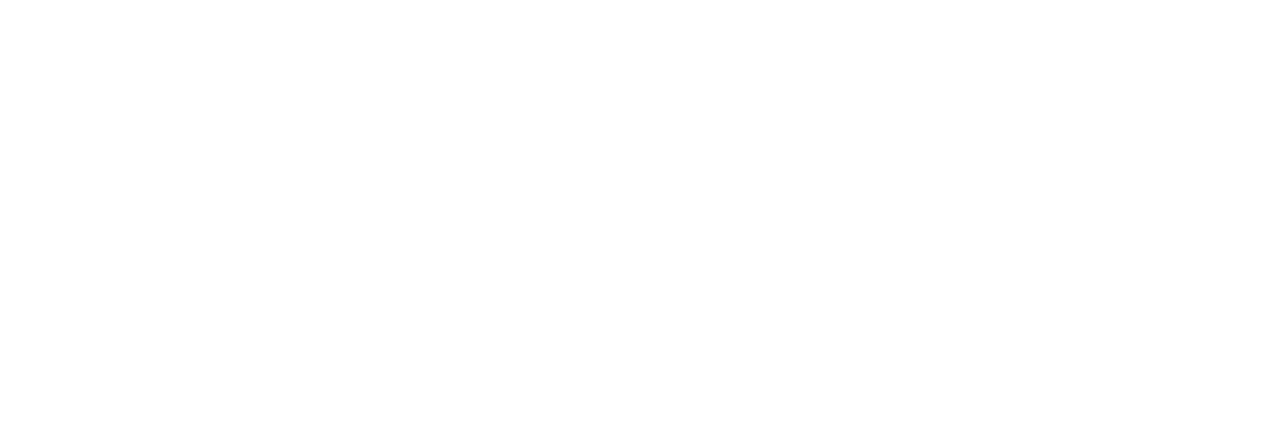
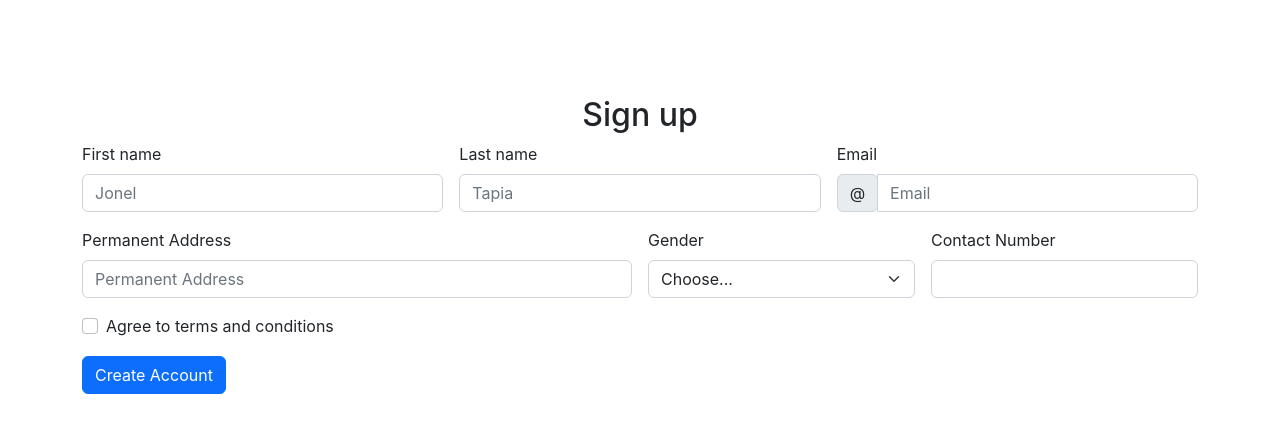
Before and after one commit to KingNelx/PHO-HCS-Front-end, a React (Create React App) app: page /registerform in a window 1280 px wide. Shown: the top 432 px of the page. Built offline with nearby package versions, Linux system fonts and the light colour scheme.

Commit message:
added sidebar

```diff
--- a/package.json
+++ b/package.json
@@ -6,6 +6,7 @@
     "@testing-library/jest-dom": "^5.16.5",
     "@testing-library/react": "^13.4.0",
     "@testing-library/user-event": "^13.5.0",
+    "jquery": "^3.6.1",
     "react": "^18.2.0",
     "react-dom": "^18.2.0",
     "react-router": "^6.4.2",
--- a/public/index.html
+++ b/public/index.html
@@ -6,6 +6,7 @@
   <link rel="icon" href="%PUBLIC_URL%/favicon.ico" />
   <meta name="viewport" content="width=device-width, initial-scale=1" />
   <meta name="theme-color" content="#000000" />
+
   <!-- CSS only -->
   <link href="https://cdn.jsdelivr.net/npm/bootstrap@5.2.2/dist/css/bootstrap.min.css" rel="stylesheet"
     integrity="sha384-Zenh87qX5JnK2Jl0vWa8Ck2rdkQ2Bzep5IDxbcnCeuOxjzrPF/et3URy9Bv1WTRi" crossorigin="anonymous">
--- a/src/App.js
+++ b/src/App.js
@@ -9,16 +9,22 @@ import UserHome from './Components/UserHome';
 import Loginform from './Forms/Loginform';
 import Registerform from './Forms/Registerform';
 import PatientSidebar from './Patient/PatientSidebar';
+import DoctorSidebar from './Doctors/DoctorSidebar';
+import Testxx from './Test/Testxx';
 
 const App = () => {
   return (
     <div>
+
       <BrowserRouter>
+
       <Routes>
         <Route path="/" element={<UserHome />}/>
         <Route path="/loginform" element={<Loginform />}/>
         <Route path="/registerform" element={<Registerform />} />
         <Route path="/sidebar"  element={<PatientSidebar />}/>
+        <Route path="/docsidebar" element={<DoctorSidebar />} />
+        <Route path="/test" element={<Testxx />} />
       </Routes>
       </BrowserRouter>
     </div>
--- /dev/null
+++ b/src/Doctors/DoctorSidebar.jsx
@@ -0,0 +1,67 @@
+import { Link } from "react-router-dom"
+const DoctorSidebar = () => {
+    return (
+        <div>
+            <div class="offcanvas offcanvas-start w-25" tabindex="-1" id="offcanvas" data-bs-keyboard="false" data-bs-backdrop="false">
+                <div class="offcanvas-header">
+                    <h6 class="offcanvas-title d-none d-sm-block" id="offcanvas">Menu</h6>
+                    <button type="button" class="btn-close text-reset" data-bs-dismiss="offcanvas" aria-label="Close"></button>
+                </div>
+                <div class="offcanvas-body px-0">
+                    <ul class="nav nav-pills flex-column mb-sm-auto mb-0 align-items-start" id="menu">
+                        <li class="nav-item">
+                            <a href="#" class="nav-link text-truncate">
+                                <i class="fs-5 bi-house"></i><span class="ms-1 d-none d-sm-inline">Home</span>
+                            </a>
+                        </li>
+                        <li>
+                            <a href="#submenu1" data-bs-toggle="collapse" class="nav-link text-truncate">
+                                <i class="fs-5 bi-speedometer2"></i><span class="ms-1 d-none d-sm-inline">Dashboard</span> </a>
+                        </li>
+                        <li>
+                            <Link to="/test" class="nav-link text-truncate">
+                                <i class="fs-5 bi-table"></i><span class="ms-1 d-none d-sm-inline">Patients</span></Link>
+                        </li>
+                        <li class="dropdown">
+                            <a href="#" class="nav-link dropdown-toggle  text-truncate" id="dropdown" data-bs-toggle="dropdown" aria-expanded="false">
+                                <i class="fs-5 bi-bootstrap"></i><span class="ms-1 d-none d-sm-inline">Bootstrap</span>
+                            </a>
+                            <ul class="dropdown-menu text-small shadow" aria-labelledby="dropdown">
+                                <li><a class="dropdown-item" href="#">New project...</a></li>
+                                <li><a class="dropdown-item" href="#">Settings</a></li>
+                                <li><a class="dropdown-item" href="#">Profile</a></li>
+                                <li>
+                                    <hr class="dropdown-divider" />
+                                </li>
+                                <li><a class="dropdown-item" href="#">Sign out</a></li>
+                            </ul>
+                        </li>
+                        <li>
+                            <a href="#" class="nav-link text-truncate">
+                                <i class="fs-5 bi-grid"></i><span class="ms-1 d-none d-sm-inline">Products</span></a>
+                        </li>
+                        <li>
+                            <a href="#" class="nav-link text-truncate">
+                                <i class="fs-5 bi-people"></i><span class="ms-1 d-none d-sm-inline">Customers</span> </a>
+                        </li>
+                    </ul>
+                </div>
+            </div>
+            <div class="container-fluid">
+                <div class="row">
+                    <div class="col min-vh-100 p-4">
+
+                        <button class="btn float-end" data-bs-toggle="offcanvas" data-bs-target="#offcanvas" role="button">
+                            <i class="bi bi-arrow-right-square-fill fs-3" data-bs-toggle="offcanvas" data-bs-target="#offcanvas"></i>
+                        </button>
+                        <p>Sriracha biodiesel taxidermy organic post-ironic, Intelligentsia salvia mustache 90's code editing brunch. Butcher polaroid VHS art party, hashtag Brooklyn deep v PBR narwhal sustainable mixtape swag wolf squid tote bag. Tote bag cronut semiotics, raw denim deep v taxidermy messenger bag. Tofu YOLO Etsy, direct trade ethical Odd Future jean shorts paleo. Forage Shoreditch tousled aesthetic irony, street art organic Bushwick artisan cliche semiotics ugh synth chillwave meditation. Shabby chic lomo plaid vinyl chambray Vice. Vice sustainable cardigan, Williamsburg master cleanse hella DIY 90's blog.</p>
+                        <p>Ethical Kickstarter PBR asymmetrical lo-fi. Dreamcatcher street art Carles, stumptown gluten-free Kickstarter artisan Wes Anderson wolf pug. Godard sustainable you probably haven't heard of them, vegan farm-to-table Williamsburg slow-carb readymade disrupt deep v. Meggings seitan Wes Anderson semiotics, cliche American Apparel whatever. Helvetica cray plaid, vegan brunch Banksy leggings +1 direct trade. Wayfarers codeply PBR selfies. Banh mi McSweeney's Shoreditch selfies, forage fingerstache food truck occupy YOLO Pitchfork fixie iPhone fanny pack art party Portland.</p> Sed ut perspiciatis unde omnis iste natus error sit voluptatem accusantium doloremque laudantium, totam rem aperiam, eaque ipsa quae ab illo inventore veritatis et quasi architecto beatae vitae dicta sunt explicabo. Nemo enim ipsam voluptatem quia voluptas sit aspernatur aut odit aut fugit, sed quia cor magni dolores eos qui ratione voluptatem sequi nesciunt. Neque porro quisquam est, qui dolorem ipsum quia dolor sit amet, consectetur, adipisci velit, sed quia non numquam eius modi tempora incidunt ut labore et dolore magnam aliquam quaerat voluptatem. Ut enim ad minima veniam, quis nostrum exercitationem ullam corporis suscipit laboriosam, nisi ut aliquid ex ea commodi consequatur?
+                    </div>
+
+                </div>
+            </div>
+        </div>
+    );
+}
+
+export default DoctorSidebar;
--- a/src/Forms/Loginform.jsx
+++ b/src/Forms/Loginform.jsx
@@ -1,21 +1,25 @@
+import {Link} from "react-router-dom"
+
 const Loginform = () => {
     return (
         <div className="container col-md-4 mt-5 py-5">
+            <h2 className="text-center"> Sign in</h2>
             <form>
                 <div class="mb-3  mx-auto">
                     <label for="exampleInputEmail1" class="form-label">Email address</label>
-                    <input type="email" class="form-control" id="exampleInputEmail1" aria-describedby="emailHelp" />
+                    <input type="email" class="form-control" id="exampleInputEmail1" aria-describedby="emailHelp" required placeholder="Email@" />
                     <div id="emailHelp" class="form-text">We'll never share your email with anyone else.</div>
                 </div>
                 <div class="mb-3  mx-auto">
                     <label for="exampleInputPassword1" class="form-label">Password</label>
-                    <input type="password" class="form-control" id="exampleInputPassword1" />
+                    <input type="password" class="form-control" id="exampleInputPassword1" required placeholder="Password"/>
                 </div>
                 <div class="mb-3  mx-auto">
                     <label for="exampleInputPassword1" class="form-label">Confirm Password</label>
-                    <input type="password" class="form-control" id="exampleInputPassword1" />
+                    <input type="password" class="form-control" id="exampleInputPassword1" required placeholder="Confirm Password"/>
                 </div>
-                <button type="submit" class="btn btn-primary mx-auto">Submit</button>
+                <Link to="/docsidebar" type="submit" class="btn btn-primary mx-auto">Submit</Link>
+                <Link to="/registerform" className="px-2">No Account? Go Sign up</Link>
             </form>
         </div>
     );
--- a/src/Forms/Registerform.jsx
+++ b/src/Forms/Registerform.jsx
@@ -1,9 +1,58 @@
+import { Link } from "react-router-dom"
+
 const Registerform = () => {
     return (
-        <div>
-
+        <div className="container mt-5 py-5 ">
+            <h2 className="text-center"> Sign up</h2>
+            <form class="row g-3 needs-validation" novalidate>
+                <div class="col-md-4">
+                    <label for="validationCustom01" class="form-label">First name</label>
+                    <input type="text" class="form-control" id="validationCustom01" placeholder="Jonel" required />
+                </div>
+                <div class="col-md-4">
+                    <label for="validationCustom01" class="form-label">Last name</label>
+                    <input type="text" class="form-control" id="validationCustom01" placeholder="Tapia" required />
+                </div>
+                <div class="col-md-4">
+                    <label for="validationCustomUsername" class="form-label">Email</label>
+                    <div class="input-group has-validation">
+                        <span class="input-group-text" id="inputGroupPrepend">@</span>
+                        <input type="email" class="form-control" id="validationCustomUsername" aria-describedby="inputGroupPrepend" required placeholder="Email" />
+                    </div>
+                </div>
+                <div class="col-md-6">
+                    <label for="validationCustom03" class="form-label">Permanent Address</label>
+                    <input type="text" class="form-control" id="validationCustom03" required placeholder="Permanent Address" />
+                </div>
+                <div class="col-md-3">
+                    <label for="validationCustom04" class="form-label">Gender</label>
+                    <select class="form-select" id="validationCustom04" required>
+                        <option selected disabled value="">Choose...</option>
+                        <option>Male</option>
+                        <option>Female</option>
+                    </select>
+                </div>
+                <div class="col-md-3">
+                    <label for="validationCustom05" class="form-label">Contact Number</label>
+                    <input type="text" class="form-control" id="validationCustom05" required />
+                </div>
+                <div class="col-12">
+                    <div class="form-check">
+                        <input class="form-check-input" type="checkbox" value="" id="invalidCheck" required />
+                        <label class="form-check-label" for="invalidCheck">
+                            Agree to terms and conditions
+                        </label>
+                        <div class="invalid-feedback">
+                            You must agree before submitting.
+                        </div>
+                    </div>
+                </div>
+                <div class="col-12">
+                    <Link to="/loginform" class="btn btn-primary" type="submit">Create Account</Link>
+                </div>
+            </form>
         </div>
-     );
-}
+    );
+} //  <div id="emailHelp" class="form-text">We'll never share your Info with anyone else.</div>
 
 export default Registerform;
--- /dev/null
+++ b/src/Test/Testxx.jsx
@@ -0,0 +1,11 @@
+
+
+const Testxx = () => {
+    return (
+        <div>
+            TEST
+        </div>
+    );
+}
+
+export default Testxx;
```
Also changed, not shown: src/index.css (line endings or trailing spaces), 1 other file (tests, documents, lock files or other folders).
